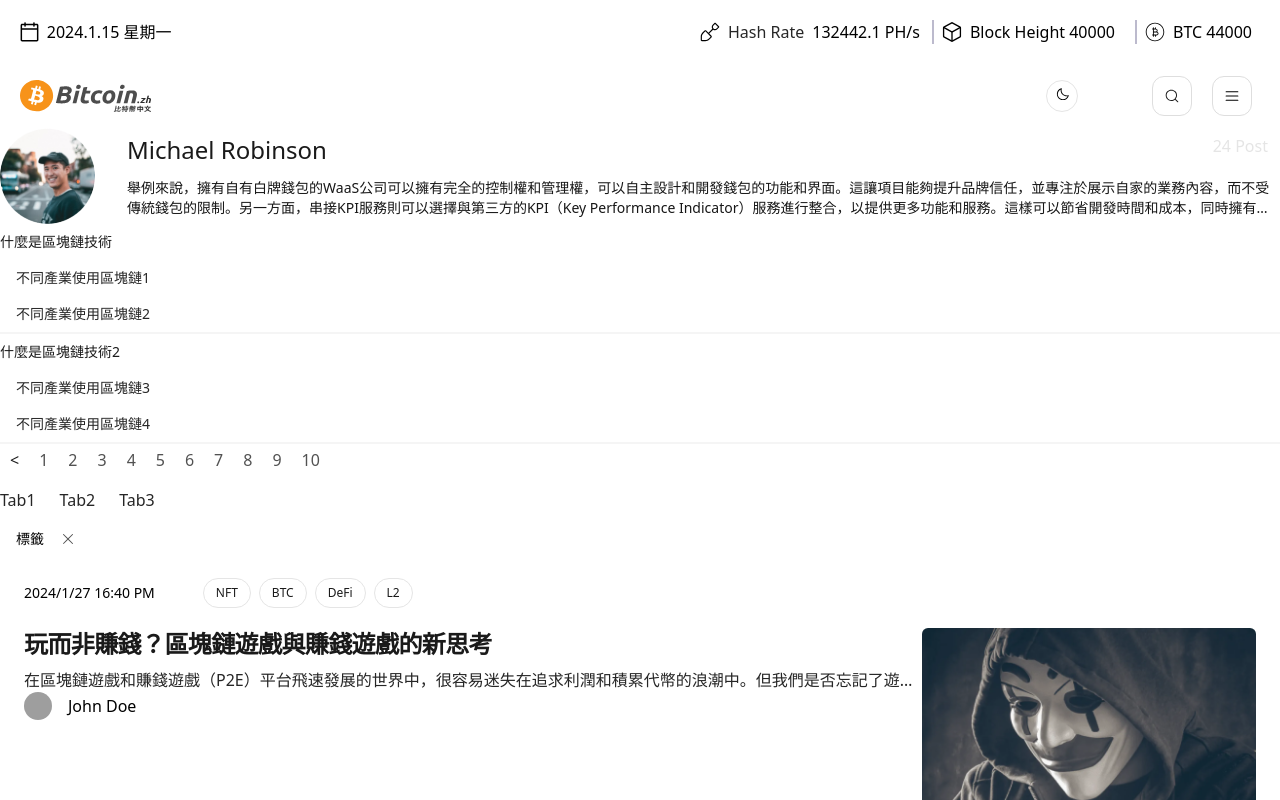
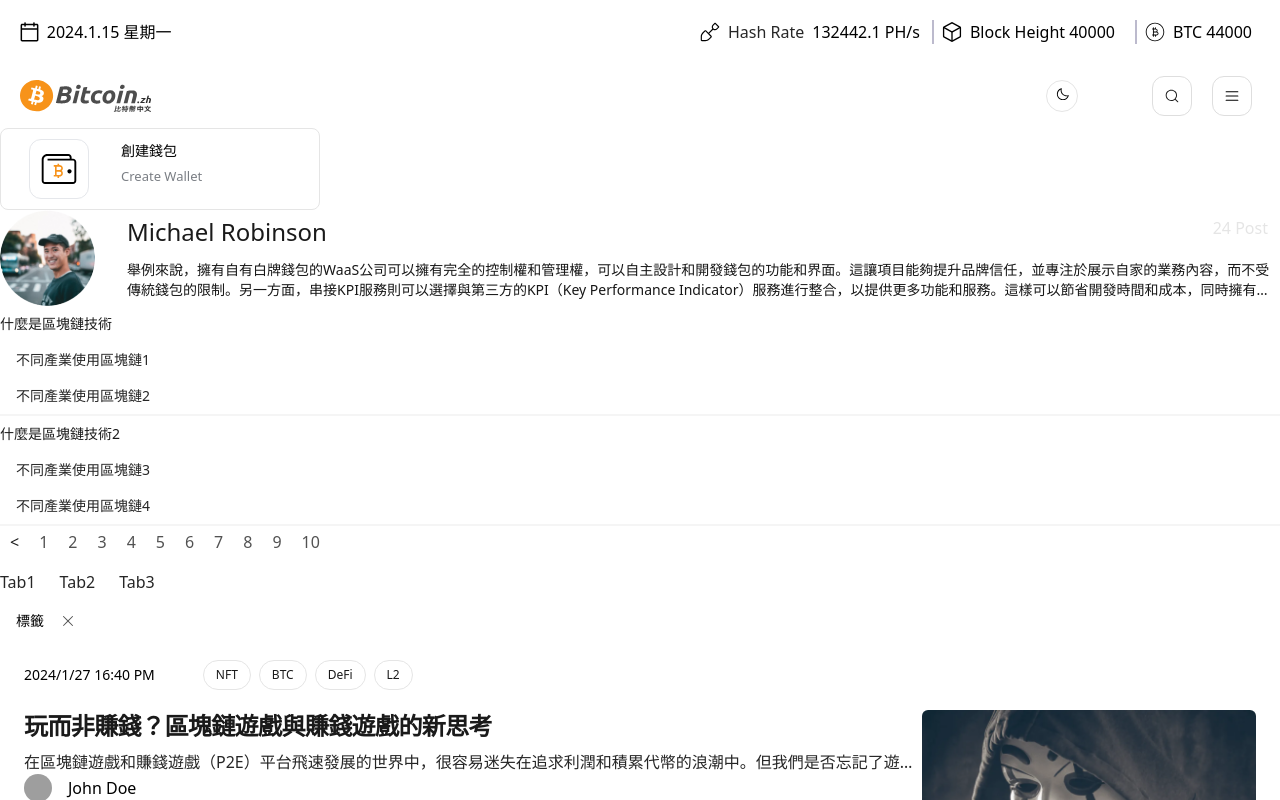
Before and after one commit to mmm25002500/bitcoin-blog, a Next.js app: page / in a window 1280 px wide. Shown: the top 800 px of the page. Built offline with nearby package versions, Linux system fonts and the light colour scheme; grey boxes are pictures that could not be loaded.

Commit message:
feat: create Wallet 2 components

```diff
--- /dev/null
+++ b/src/components/Card/CreateWallet2.tsx
@@ -0,0 +1,51 @@
+import { CreateWalletData } from "@/types/Card/CreateWallet";
+import Icon from "../Icon";
+import Card from "./Card";
+
+const CreateWallet2 = (props: CreateWalletData) => {
+  return (
+    <Card
+      className="
+      max-w-[248px] sm:max-w-xs px-7 gap-8 sm:w-full rounded-lg border
+
+      h-[150px] sm:h-full
+      sm:items-center
+
+      /* Light Mode */
+      bg-neutral-white
+      border-neutral-200
+      hover:bg-[#F8F9FB]
+      hover:border-black
+      hover:border-2
+
+      /* Dark Mode */
+      dark:bg-neutral-900
+      dark:border-0
+      dark:hover:border-[1px]
+      dark:hover:border-white
+      dark:hover:bg-black
+      "
+      onClick={() => props.onClick}
+    >
+      <Icon
+        icon_light={props.photo_light}
+        icon_dark={props.photo_dark}
+        className="object-cover rounded-xl border py-[8px] px-[8px] h-[45px] w-[45px] sm:h-[60px] sm:w-[60px] relative top-[4.5rem] sm:top-0"
+      />
+      <Card.Infomation
+        className="leading-normal py-3 items-start"
+      >
+        <Card.Title
+          text={props.title}
+          className="mt-2 sm:mt-0 mb-2 text-sm font-medium leading-5 text-black dark:text-white"
+        />
+        <Card.Description
+          text={props.description}
+          className="mb-3 font-medium text-[13px] leading-[15.85px] text-[#7A7E84] dark:text-neutral-300"
+        />
+      </Card.Infomation>
+    </Card>
+  )
+}
+
+export default CreateWallet2;
--- a/src/pages/index.tsx
+++ b/src/pages/index.tsx
@@ -16,12 +16,20 @@ import authorPhoto from '@/icons/examplePhoto/author.png';
 import postPhoto from '@/icons/examplePhoto/bg.png';
 import Menu from "@/components/Menu/Menu";
 import Author from "@/components/List/Author";
+import CreateWallet2 from "@/components/Card/CreateWallet2";
 
 const Home = () => {
   return (
     <>
+      <CreateWallet2
+        title="創建錢包"
+        description="Create Wallet"
+        photo_light={cryptoWalletIconLight}
+        photo_dark={cryptoWalletIconDark}
+      />
+
       <Author img={authorPhoto}>
-        <Author.Name postCount={ 24 }>Michael Robinson</Author.Name>
+        <Author.Name postCount={24}>Michael Robinson</Author.Name>
         <Author.Description>舉例來說，擁有自有白牌錢包的WaaS公司可以擁有完全的控制權和管理權，可以自主設計和開發錢包的功能和界面。這讓項目能夠提升品牌信任，並專注於展示自家的業務內容，而不受傳統錢包的限制。另一方面，串接KPI服務則可以選擇與第三方的KPI（Key Performance Indicator）服務進行整合，以提供更多功能和服務。這樣可以節省開發時間和成本，同時擁有廣泛的功能和服務選擇。
         </Author.Description>
       </Author>
```
